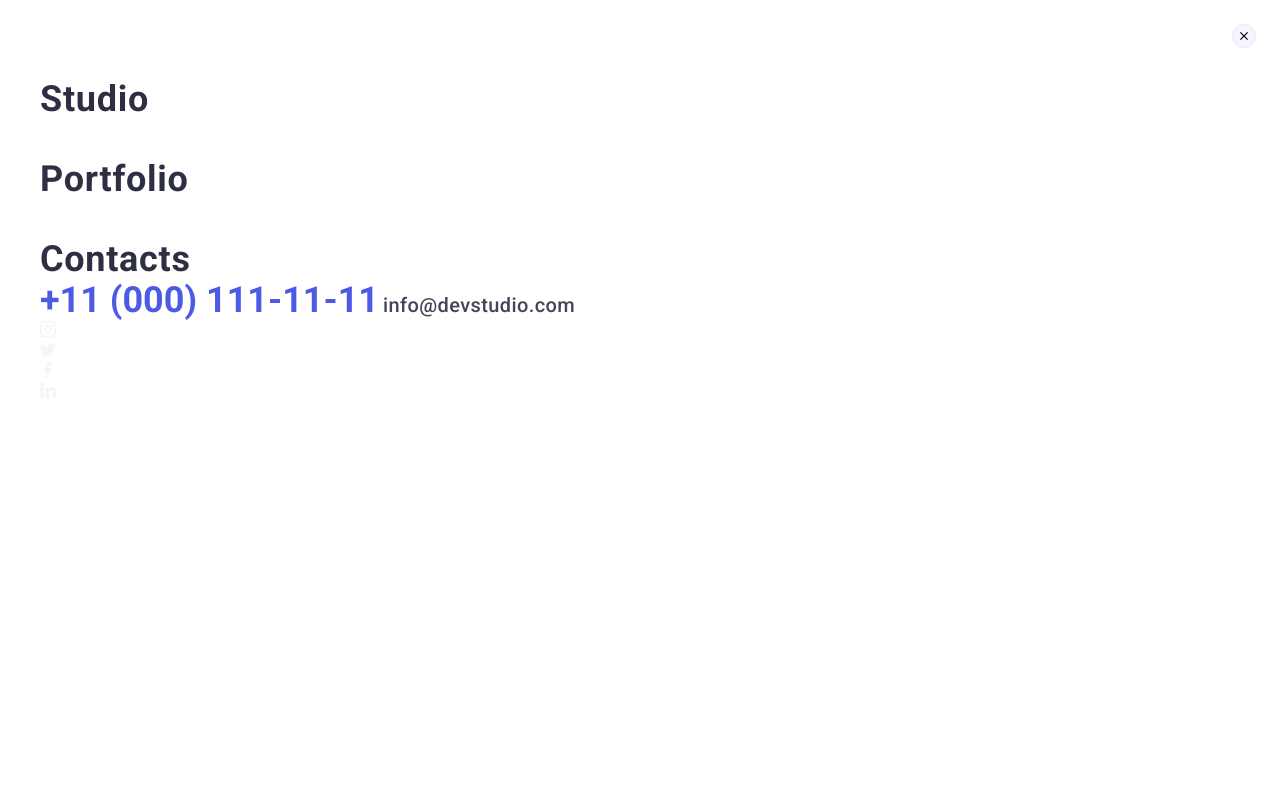
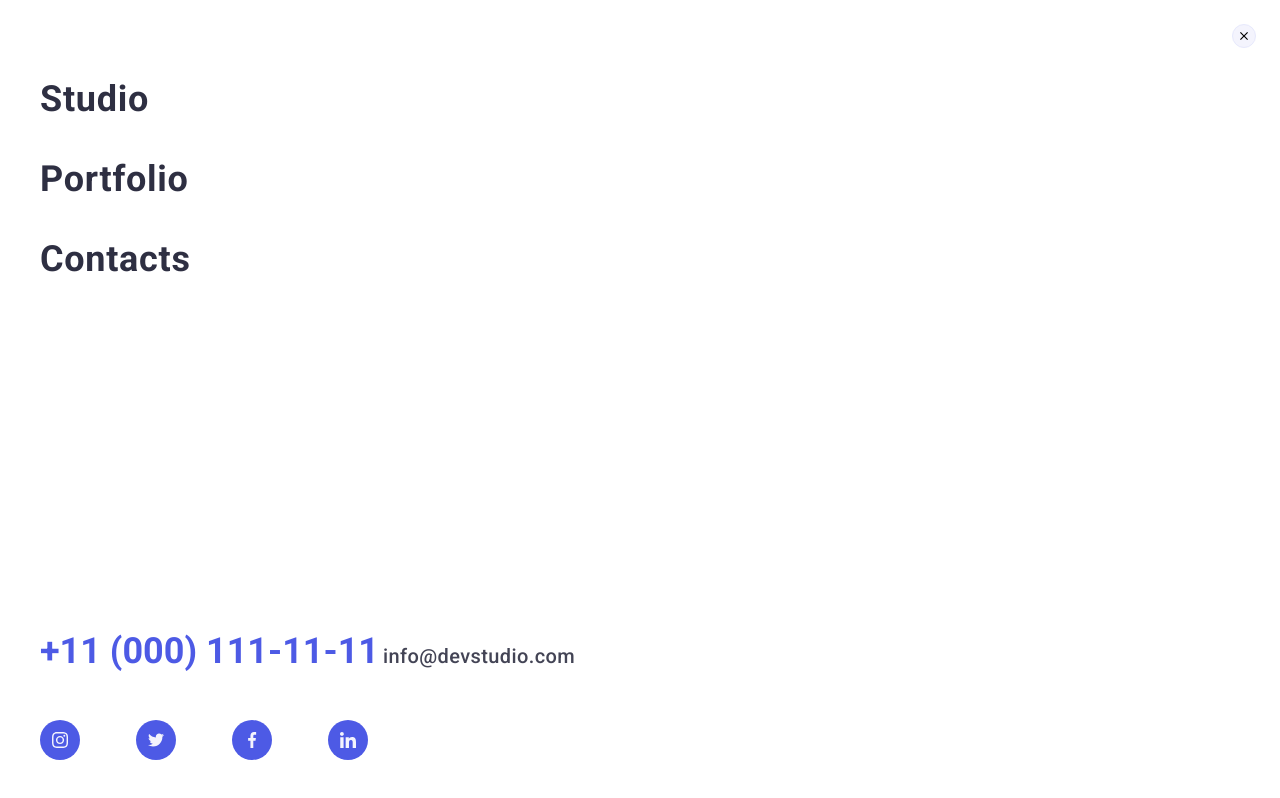
Before and after one commit to ampopovych/GOIT-MARKUP-HW-07, a plain HTML site: page index.html in a window 1280 px wide. Drawn offline with nearby package versions, Linux system fonts and the light colour scheme.

Commit message:
27041558

```diff
--- a/css/styles.css
+++ b/css/styles.css
@@ -103,7 +103,9 @@ height: 30px;
   top: 0;
   z-index: 1;
   padding: 24px 24px 40px 40px;
-
+  display: flex;
+  flex-direction: column;
+  justify-content: space-between;
 }
 .close-mobmenu-button {
   background-color: transparent;
@@ -149,8 +151,9 @@ color: #2E2F42;
   border-radius: black;
 }
 .mob-contact{
-  gap: 40px;
-
+justify-content: center;
+align-items: center;
+margin-bottom: 48px;
 }
 .mob-menu-tel {
   font-weight: 700;
@@ -159,7 +162,6 @@ color: #2E2F42;
   letter-spacing: 0.02em;
   text-transform: capitalize;
   color: #4D5AE5;
-
 }
 .mob-menu-contact {
   font-weight: 500;
@@ -169,10 +171,26 @@ color: #2E2F42;
   color: #434455;
 }
 .mob-soc-list {
+  display: flex;
+  justify-content: start;
+  gap: 56px;
 }
 .mob-soc-item {
+  width: 40px;
+  height: 40px;
 }
 .mob-soc-link {
+  width: 100%;
+  height: 100%;
+  display: flex;
+  align-items: center;
+  justify-content: center;
+  border-radius: 50%;
+  background-color: #4D5AE5;
+  transition: background-color var(--transat-act);
+}
+.mob-soc-link:focus{
+  background-color: #404BBF;
 }
 .mob-soc-icon {
 }
--- a/index.html
+++ b/index.html
@@ -36,6 +36,7 @@
                 </button>
             </div>
             <div class="mob-menu">
+                <div class="top-mobmenu">
                     <button type="button" class="close-mobmenu-button" data-modal-close>
                         <svg width="8" height="8" class="close-mobmenu-button-icon">
                             <use href="./images/closemod.svg#icon-close-b"></use>
@@ -46,10 +47,14 @@
                         <li class="mob-menu-item"> <a class="mob-menu-link link" href="./portfolio.html">Portfolio</a></li>
                         <li class="mob-menu-item"> <a class="mob-menu-link link" href="">Contacts</a></li>
                     </ul>
+                </div>
+
+                    <div class="foot-mobmenu">
                         <div class="mob-contact">
                             <a class="mob-menu-tel link tel" href="tel:+110001111111">+11 (000) 111-11-11</a>
                             <a class="mob-menu-contact link" href="mailto:info@devstudio.com">info@devstudio.com</a>
                         </div>
+
                     <ul class="mob-soc-list list">
                         <li class="mob-soc-item">
                             <a href="" class="mob-soc-link link">
@@ -76,6 +81,7 @@
                                 </svg>
                             </a></li>
                     </ul>
+                    </div>
 
             </div>
         </header>
```
Lines whose indentation alone changed are shown as unchanged.
